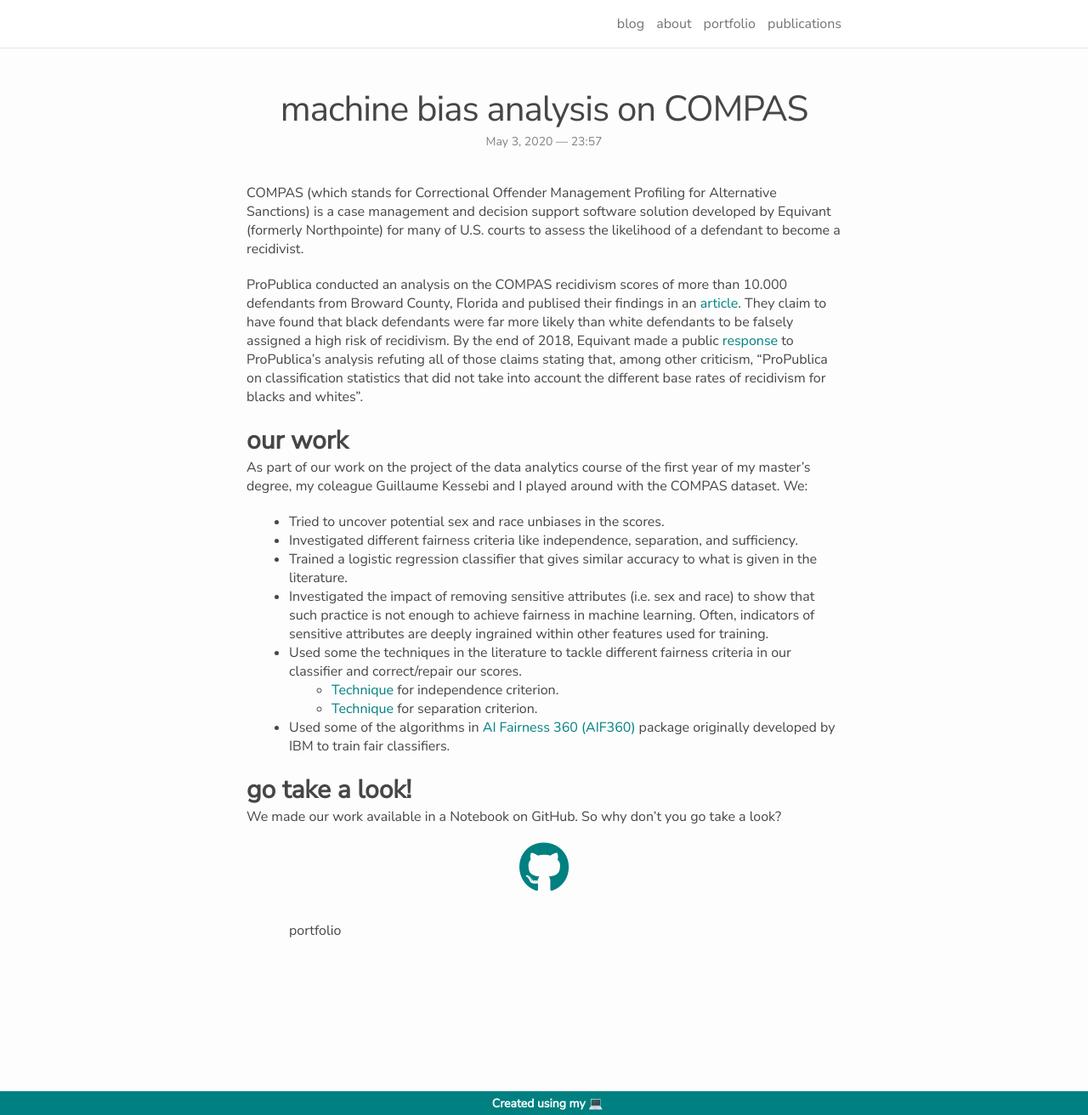
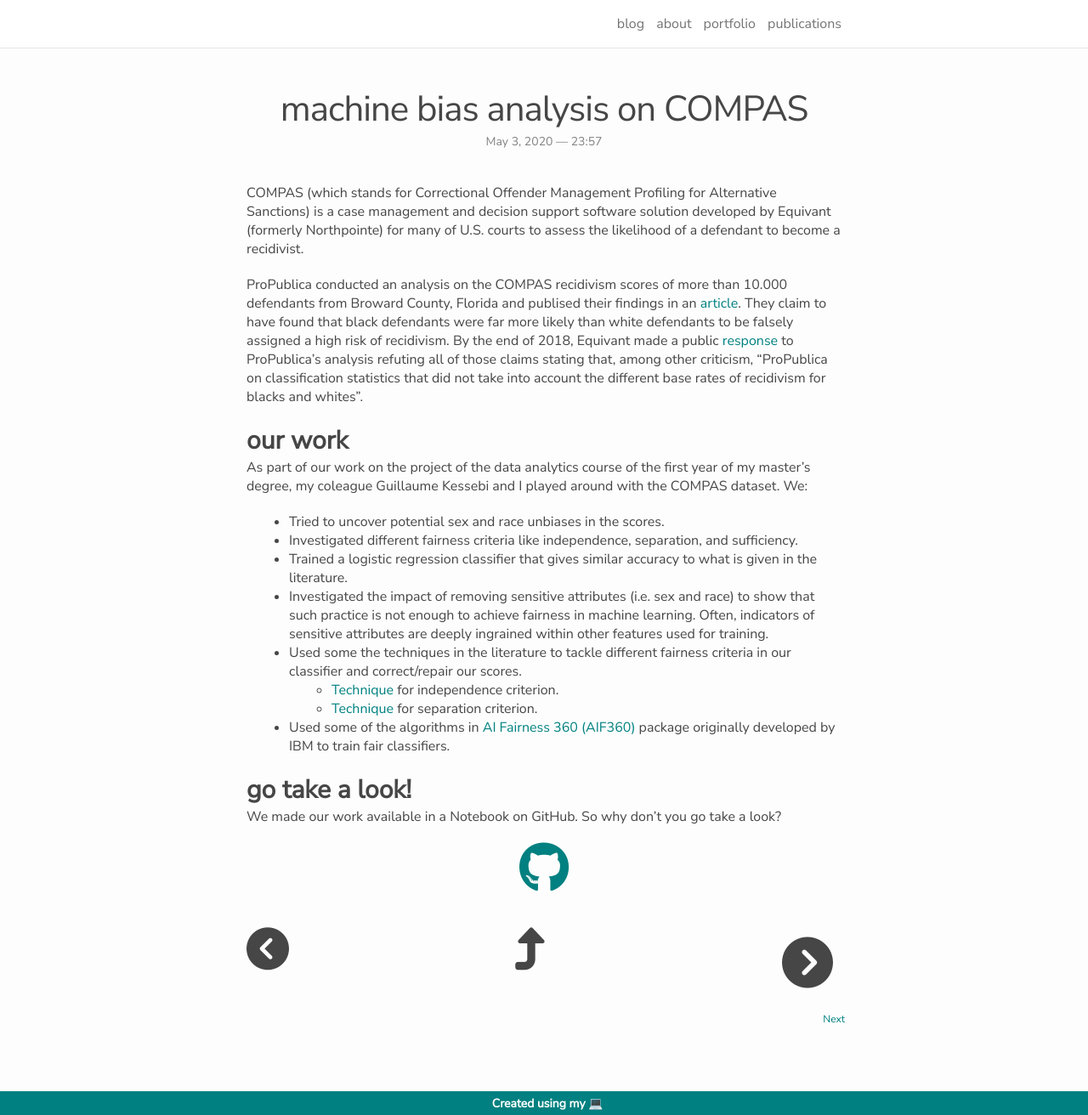
Before and after one commit to iskandergaba/iskandergaba.github.io, a Jekyll site: the page built from _portfolio/3-machine-bias.markdown, in a window 1280 px wide and 1312 px high. Shown: the whole window at 85% size. Built offline with Jekyll 4.4.1, drawn with Linux system fonts in a browser that asks for light colours; nearby versions of some CDN libraries; comment, search, counter and statistics services are not loaded.

Commit message:
Added pages navigator

```diff
--- /dev/null
+++ b/_includes/navigator.html
@@ -0,0 +1,31 @@
+<div class="center">
+  {% if page.previous %}
+  <div class="left">
+    <span class="paginationicon">
+      <a href="{{ page.previous.url }}"><i class="fa fa-chevron-circle-left"></i></a>
+    </span>
+  </div>
+  {% endif %}
+
+  <span class="paginationicon">
+    {% if page.collection == "posts" %}
+    <div class="right">
+      <a href="{{  './' | absolute_url }}"><i class="fa fa-level-up"></i></a>
+    </div>
+    {% else %}
+    <a href="{{ page.collection | absolute_url }}"><i class="fa fa-level-up"></i></a>
+    {% endif %}
+  </span>
+
+  {% if page.next %}
+  <div class="right">
+    <span class="contacticon">
+      <a href="{{ page.next.url }}"><i class="fa fa-chevron-circle-right"></i></a>
+    </span>
+    <div class="right col one caption">
+      Next
+    </div>
+  </div>
+
+  {% endif %}
+</div>
--- a/_includes/up.html
+++ /dev/null
@@ -1,7 +0,0 @@
-<div class="wrapper">
-  {% if page.collection == "posts" %}
-  <a class="page-link" href="{{ './' | absolute_url }}">home</a>
-  {% else %}
-  <a class="page-link" href="{{ page.collection | relative_url }}">{{page.collection}}</a>
-  {% endif %}
-</div>
--- a/_layouts/post.html
+++ b/_layouts/post.html
@@ -14,4 +14,4 @@ layout: default
 
 </div>
 
-{% include up.html %}
+{% include navigator.html %}
--- a/_sass/_layout.scss
+++ b/_sass/_layout.scss
@@ -101,9 +101,6 @@ bottom: 50px;
 }
 .paginationicon {
 font-size: 50px;
-a {
-color: $theme-color;
-    }
 }
 /**
  * Page content   **********************************************************
@@ -271,6 +268,10 @@ padding: $img_spacing;
 float: right;
 }
 
+.left{
+float: left;
+}
+
 .one {
 width:33.33%;
 }
```
